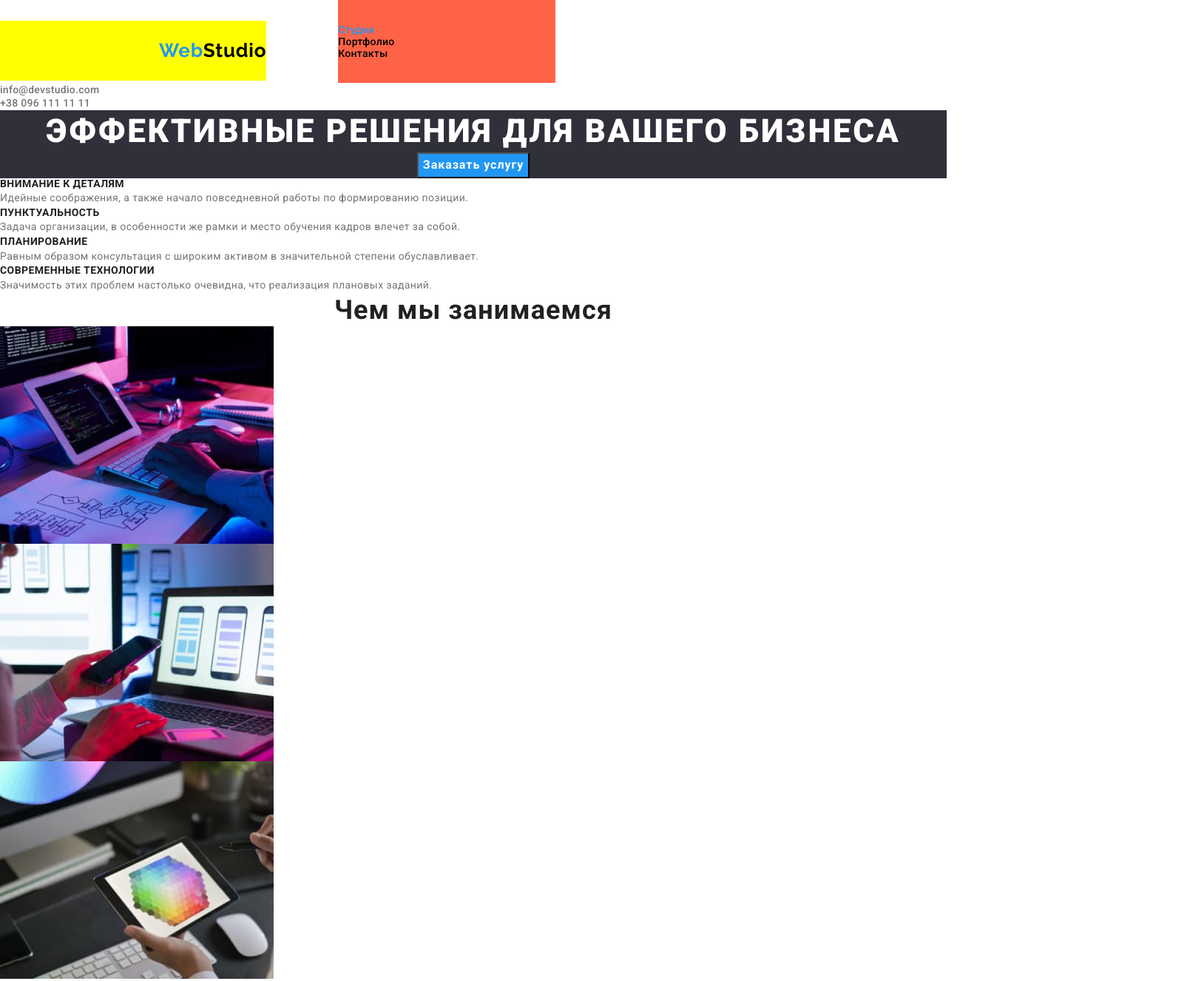
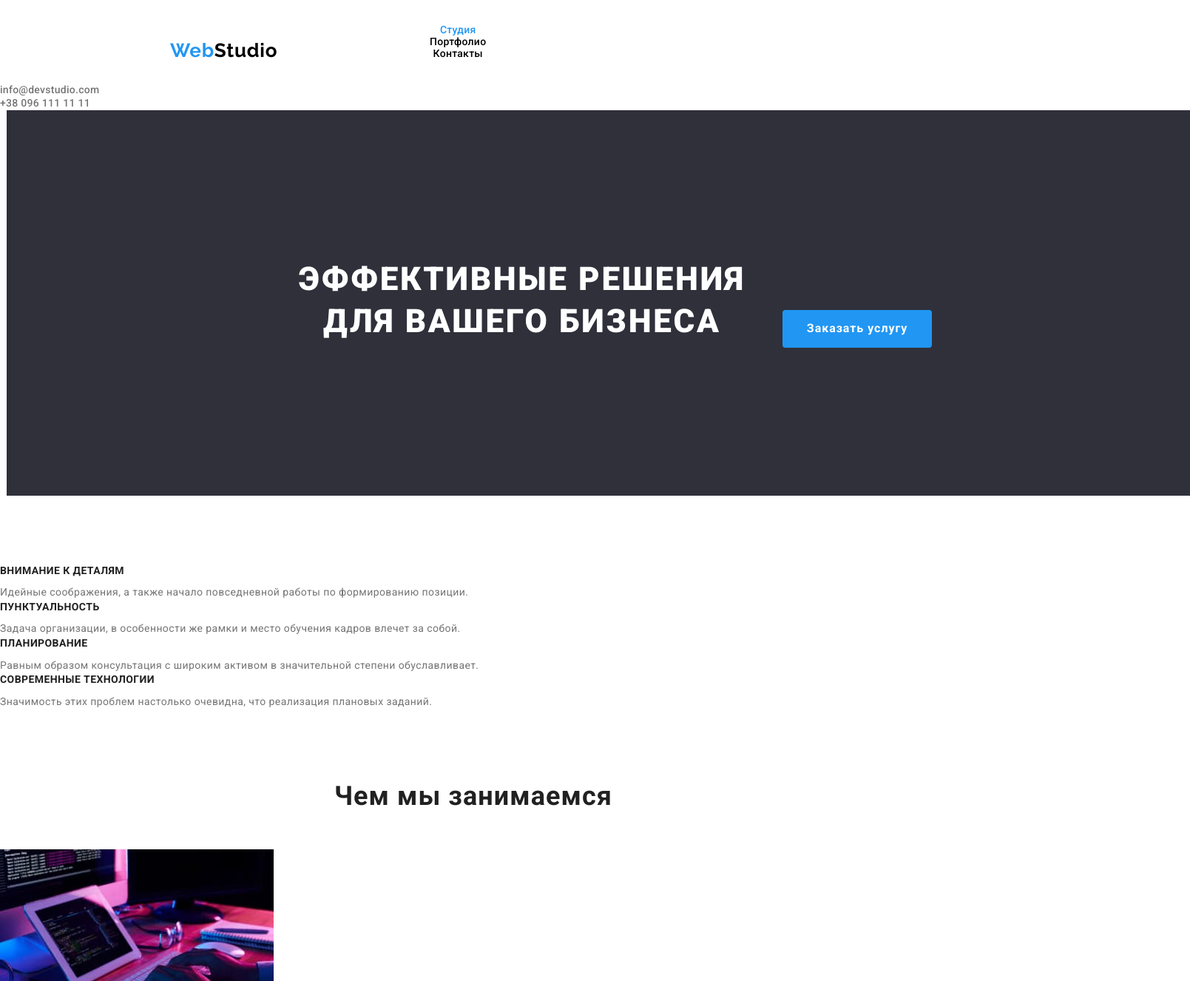
Before and after one commit to astravista/goit-markup-hw-08, a plain HTML site: page index.html in a window 1280 px wide. Shown: the top 1326 px of the page at 74% size, 1609 px wide, since content can reach past the window. Drawn offline with nearby package versions, Linux system fonts and the light colour scheme.

Commit message:
отступы
добавлены отступы на первой странице

```diff
--- a/css/styles.css
+++ b/css/styles.css
@@ -39,7 +39,9 @@ img {
 }
 
 .container-header {
-  width: 1600;
+  width: 1230;
+  padding-left: 15px;
+  padding-right: 15px;
   margin: 0 auto;
 }
 
@@ -48,7 +50,6 @@ img {
   padding-left: 215px;
   padding-top: 25px;
   padding-bottom: 25px;
-  background-color: yellow;
   margin-right: 93px;
 }
 
@@ -57,7 +58,7 @@ img {
   padding-top: 32px;
   padding-bottom: 32px;
   width: 294px;
-  background-color: tomato;
+  text-align: center;
 }
 
 body {
@@ -127,22 +128,37 @@ li {
 
 /* --герой-- */
 .hero {
+  margin-top: 0;
+  margin-bottom: 0;
   text-align: center;
+  display: inline-block;
+  width: 1600px;
+  text-align: center;
+  margin-left: 9px;
   background: #2f303a;
 }
+
 .hero-title {
   font-family: "Roboto", sans-serif;
   font-style: normal;
   font-weight: 900;
   font-size: 44px;
   line-height: 1.3;
-  text-align: center;
   letter-spacing: 0.06em;
   text-transform: uppercase;
   color: #ffffff;
+  display: inline-block;
+  margin-bottom: 30px;
+  padding-top: 200px;
+  width: 696px;
+  text-align: center;
 }
 
 /* --особенности-- */
+
+.features-decoration {
+  margin-top: 94px;
+}
 .features-title {
   font-weight: bold;
   font-size: 14px;
@@ -156,9 +172,14 @@ li {
   line-height: 1.7;
   letter-spacing: 0.03em;
   color: var(--color-contact);
+  margin-top: 10px;
 }
 
 /* --чем мы занимаемся-- */
+
+.doing-decoration {
+  margin-top: 94px;
+}
 .title-doing-section,
 .command-title {
   font-weight: bold;
@@ -168,13 +189,26 @@ li {
   letter-spacing: 0.03em;
 }
 
+.command-title {
+  margin-bottom: 50px;
+}
+
+.doing-section {
+  margin-top: 50px;
+}
+
 /* --команда-- */
+
+.command-decoration {
+  margin-top: 94px;
+}
 .command-name {
   font-weight: 500;
   font-size: 16px;
   line-height: 1.2;
   text-align: center;
   letter-spacing: 0.03em;
+  margin-top: 30px;
 }
 
 .command-post {
@@ -183,6 +217,7 @@ li {
   text-align: center;
   letter-spacing: 0.03em;
   color: var(--color-contact);
+  margin-top: 10px;
 }
 
 /* --кнопка веб-студии -- */
@@ -195,6 +230,13 @@ li {
   line-height: 1.8;
   letter-spacing: 0.06em;
   cursor: pointer;
+  border-radius: 4px;
+  padding: 10px 32px;
+  min-width: 200;
+  border: 1px solid transparent;
+  margin-bottom: 200px;
+  margin-top: 30px;
+  text-align: center;
 }
 
 .button:hover,
@@ -212,6 +254,10 @@ li {
   letter-spacing: 0.03em;
   cursor: pointer;
   color: var(--brand-color);
+  border-radius: 4px;
+  border: 1px solid transparent;
+  padding: 10px 32px;
+  min-width: 200;
 }
 
 .button-section:hover,
@@ -240,6 +286,7 @@ li {
 
 .footer {
   background: #2f303a;
+  margin-top: 94px;
 }
 
 .footer-logo {
@@ -249,6 +296,7 @@ li {
   font-size: 26px;
   line-height: 1.2;
   letter-spacing: 0.03em;
+  padding-top: 60px;
 }
 
 .footer-logo-web {
--- a/index.html
+++ b/index.html
@@ -50,6 +50,8 @@
                 </section>
             </div>
             <!-- особенности -->
+
+            <div class="features-decoration">
                 <section>
                     <ul class="features">
                         <li>
@@ -72,7 +74,9 @@
                         </li>
                     </ul>
                 </section>
+            </div>
             <!-- чем мы занимаемся -->
+            <div class="doing-decoration">
             <section>
                 <h2 class="title-doing-section">Чем мы занимаемся</h2>
                 <ul class="doing-section">
@@ -86,8 +90,10 @@
                         <img src="./images/box3.jpg" alt="планшет" width="370">
                     </li>
                 </ul>
+            </div>
             </section>
             <!-- команда -->
+            <div class="command-decoration">
                 <section>
                     <h2 class="command-title">Наша команда</h2>
                     <ul>
@@ -113,6 +119,7 @@
                         </li>
                     </ul>
                 </section>
+            </div>
         </main>
         <!-- подвал -->
         <footer class="footer">
```
Lines whose indentation alone changed are shown as unchanged.
